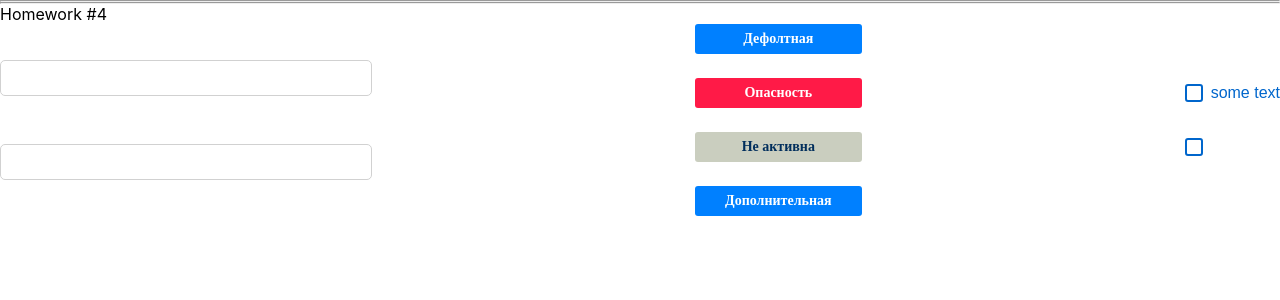
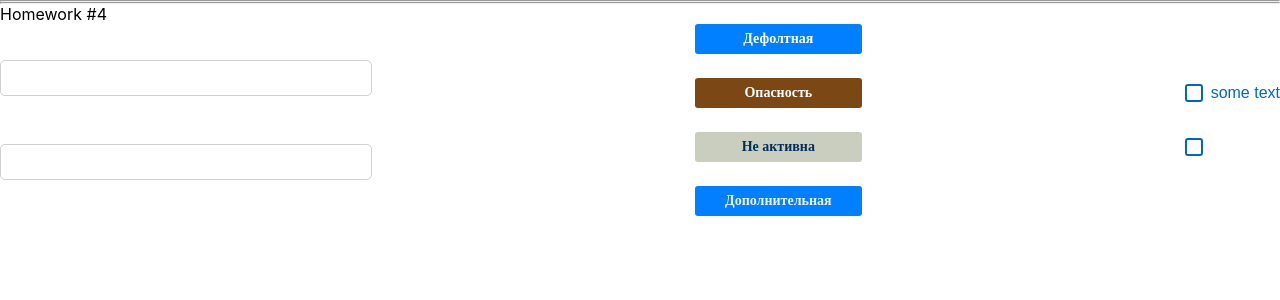
Before and after one commit to ArtemZhurnevich/homeWorkAuto, a React (Create React App) app: page / in a window 1280 px wide. Shown: the top 300 px of the page. Built offline with nearby package versions, Linux system fonts and the light colour scheme.

Commit message:
fix 4 HW

```diff
--- a/src/s2-homeworks/hw04/common/c2-SuperButton/SuperButton.module.css
+++ b/src/s2-homeworks/hw04/common/c2-SuperButton/SuperButton.module.css
@@ -17,7 +17,8 @@
 }
 
 .secondary {
-    color: #0066CC;
+    color: #eff1ed;
+    background-color: #0080FF;
 }
 
 .default {
@@ -26,12 +27,12 @@
 }
 
 .red {
-    background: #FF1A47;
+    background: #7a4715;
     color: #FFFFFF;
 }
 
 .default:hover {
-    background: #0080FF;
+    background: #dd00ff;
 }
 
 .red:hover {
--- a/src/s2-homeworks/hw04/common/c2-SuperButton/SuperButton.tsx
+++ b/src/s2-homeworks/hw04/common/c2-SuperButton/SuperButton.tsx
@@ -21,7 +21,8 @@ const SuperButton: React.FC<SuperButtonPropsType> = (
         + (disabled
                 ? ' ' + s.disabled
                 : xType === 'red'
-                    ? ' ' + s.red : ' ' + s.default)
+                    ? ' ' + s.red : xType === 'secondary'
+                                        ? ' ' + s.secondary : ' ' + s.default )
         + (className ? ' ' + className : '') // задачка на смешивание классов
 
     return (
```
